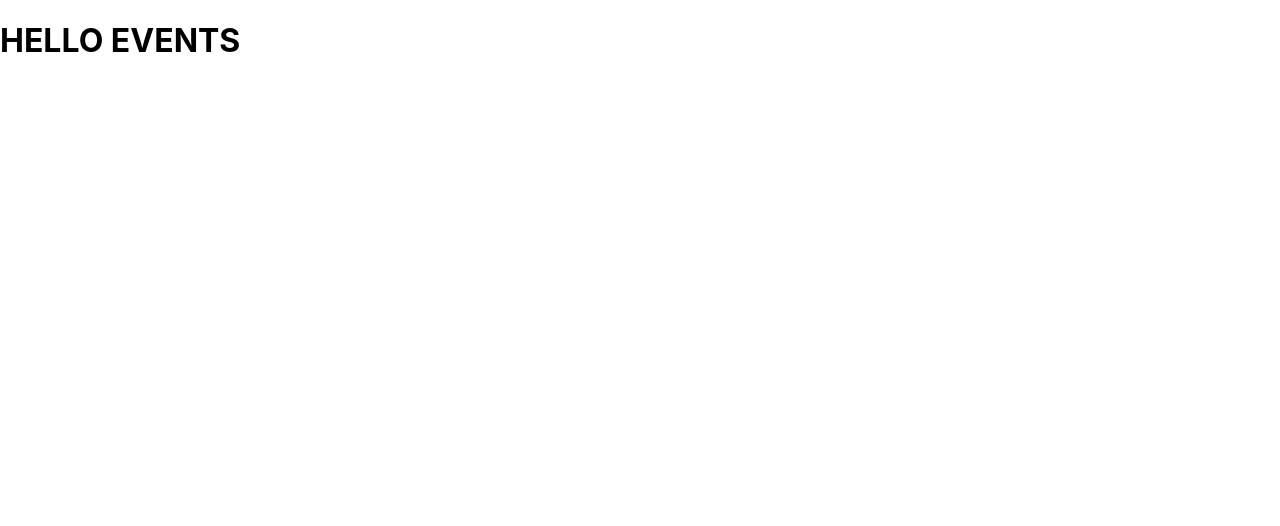
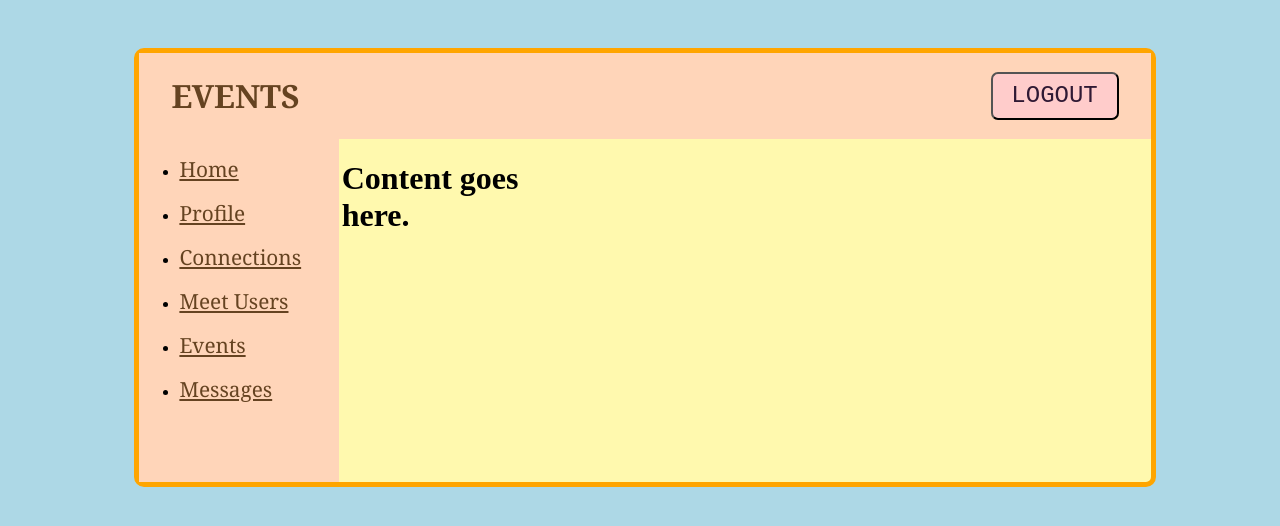
Before and after one commit to isaacwilhite/table-3-phase-4-project, a React (Create React App) app in the folder client/: page /events in a window 1280 px wide. Shown: the top 526 px of the page. Built offline with nearby package versions, Linux system fonts and the light colour scheme.

Commit message:
routes and css

```diff
--- a/client/src/components/Connections.js
+++ b/client/src/components/Connections.js
@@ -1,8 +1,16 @@
+import NavBar from './NavBar'
+import Header from './Header'
+
 const Connections = () => {
+  const title = 'CONNECTIONS'
   return (
-    <>
-      <h1>HELLO CONNECTIONS</h1>
-    </>
+    <div className='container'>
+      <Header title={title} />
+      <NavBar />
+      <div className='content'>
+        <h1>Content goes here.</h1>
+      </div>
+    </div>
   )
 }
 
--- a/client/src/components/Events.js
+++ b/client/src/components/Events.js
@@ -1,8 +1,16 @@
+import NavBar from './NavBar'
+import Header from './Header'
+
 const Events = () => {
+  const title = 'EVENTS'
   return (
-    <>
-      <h1>HELLO EVENTS</h1>
-    </>
+    <div className='container'>
+      <Header title={title} />
+      <NavBar />
+      <div className='content'>
+        <h1>Content goes here.</h1>
+      </div>
+    </div>
   )
 }
 
--- /dev/null
+++ b/client/src/components/Header.js
@@ -0,0 +1,10 @@
+const Header = ({title}) => {
+  return (
+    <div className='header'>
+      <h1>{title}</h1>
+      <button id='logout'>LOGOUT</button>
+    </div>
+  )
+}
+
+export default Header
--- a/client/src/components/Interests.js
+++ b/client/src/components/Interests.js
@@ -1,8 +1,16 @@
+import NavBar from './NavBar'
+import Header from './Header'
+
 const Interests = () => {
+  const title = 'INTERESTS'
   return (
-    <>
-      <h1>HELLO INTERESTS</h1>
-    </>
+    <div className='container'>
+      <Header title={title}/>
+      <NavBar />
+      <div className='content'>
+        <h1>Content goes here.</h1>
+      </div>
+    </div>
   )
 }
 
--- a/client/src/components/MeetUsers.js
+++ b/client/src/components/MeetUsers.js
@@ -1,8 +1,16 @@
+import NavBar from './NavBar'
+import Header from './Header'
+
 const MeetUsers = () => {
+  const title = 'MEET USERS'
   return (
-    <>
-      <h1>HELLO MEETUSERS</h1>
-    </>
+    <div className='container'>
+      <Header title={title} />
+      <NavBar />
+      <div className='content'>
+        <h1>Content goes here.</h1>
+      </div>
+    </div>
   )
 }
 
--- a/client/src/components/Messages.js
+++ b/client/src/components/Messages.js
@@ -1,8 +1,16 @@
+import NavBar from './NavBar'
+import Header from './Header'
+
 const Messages = () => {
+  const title = 'MESSAGES'
   return (
-    <>
-      <h1>HELLO MESSAGES</h1>
-    </>
+    <div className='container'>
+      <Header title={title} />
+      <NavBar />
+      <div className='content'>
+        <h1>Content goes here.</h1>
+      </div>
+    </div>
   )
 }
 
--- a/client/src/components/NavBar.js
+++ b/client/src/components/NavBar.js
@@ -1,8 +1,15 @@
 const NavBar = () => {
   return (
-    <>
-      <h1>NAVBAR! THIS IS THE NAVBAR!</h1>
-    </>
+    <nav className='navbar'>
+      <ul>
+        <li><a href='/userhome'>Home</a></li>
+        <li><a href='/profile'>Profile</a></li>
+        <li><a href='/connections'>Connections</a></li>
+        <li><a href='/meetusers'>Meet Users</a></li>
+        <li><a href='/events'>Events</a></li>
+        <li><a href='/messages'>Messages</a></li>
+      </ul>
+    </nav>
   )
 }
 
--- a/client/src/components/Profile.js
+++ b/client/src/components/Profile.js
@@ -1,8 +1,16 @@
+import NavBar from './NavBar'
+import Header from './Header'
+
 const Profile = () => {
+  const title = 'PROFILE'
   return (
-    <>
-      <h1>HELLO PROFILE</h1>
-    </>
+    <div className='container'>
+      <Header title={title} />
+      <NavBar />
+      <div className='content'>
+        <h1>Content goes here.</h1>
+      </div>
+    </div>
   )
 }
 
--- a/client/src/components/UserHome.js
+++ b/client/src/components/UserHome.js
@@ -1,8 +1,16 @@
+import NavBar from './NavBar'
+import Header from './Header'
+
 const UserHome = () => {
+  const title = 'USER HOME'
   return (
-    <>
-      <h1>HELLO USERHOME</h1>
-    </>
+    <div className='container'>
+      <Header title={title} />
+      <NavBar />
+      <div className='content'>
+        <h1>Content goes here.</h1>
+      </div>
+    </div>
   )
 }
 
--- a/client/src/index.css
+++ b/client/src/index.css
@@ -1,13 +1,75 @@
 body {
-  margin: 0;
-  font-family: -apple-system, BlinkMacSystemFont, 'Segoe UI', 'Roboto', 'Oxygen',
-    'Ubuntu', 'Cantarell', 'Fira Sans', 'Droid Sans', 'Helvetica Neue',
-    sans-serif;
-  -webkit-font-smoothing: antialiased;
-  -moz-osx-font-smoothing: grayscale;
+  background-color: #add8e6;
 }
 
-code {
-  font-family: source-code-pro, Menlo, Monaco, Consolas, 'Courier New',
-    monospace;
+.container {
+  display: grid;
+  margin-left: 10%;
+  margin-right: 10%;
+  margin-top: 3rem;
+  grid-template-columns: repeat(5, 1fr);
+  grid-template-rows: repeat(5, 1fr);
+  background-color: #fff9ae;
+  width: 80%;
+  height: auto;
+  min-width: 750px;
+  max-width: 80%;
+  border: 5px solid orange;
+  border-radius: 10px;
 }
+
+.navbar {
+  background-color: #ffd5b9;
+  grid-row: 2 / span 4;
+  grid-column: 1 / span 1;
+  min-width: 200px;
+  max-width: 200px;
+}
+
+a {
+  font-size: 1.3rem;
+  font-family: Georgia, 'Times New Roman', Times, serif;
+  color: #654321;
+}
+
+li {
+  margin-top: 1rem;
+}
+
+.header {
+  display: flex;
+  position:relative;
+  align-items: center;
+  justify-content: space-between;
+  background-color: #ffd5b9;
+  size: 100%;
+  width: 100%;
+  color: #654321;
+  font-family: Georgia, 'Times New Roman', Times, serif;
+  grid-row: 1 / span 1;
+  grid-column: 1 / span 5;
+}
+
+.header h1 {
+  margin-left: 2rem;
+}
+
+button#logout {
+  color: #301934;
+  background-color: #ffcccb;
+  font-size: 1.5rem;
+  font-family:'Courier New', Courier, monospace;
+  height: 3rem;
+  width: 8rem;
+  border-radius: 7px;
+  margin-right: 2rem;
+}
+
+button#logout:hover {
+  background-color: #d8ffb1;
+}
+
+.content {
+  grid-row: 2 / span 4;
+  grid-column: 2 span 4;
+}
```
Also changed, not shown: client/src/index.js (+0 -8 lines), 1 other file (tests, documents, lock files or other folders).
